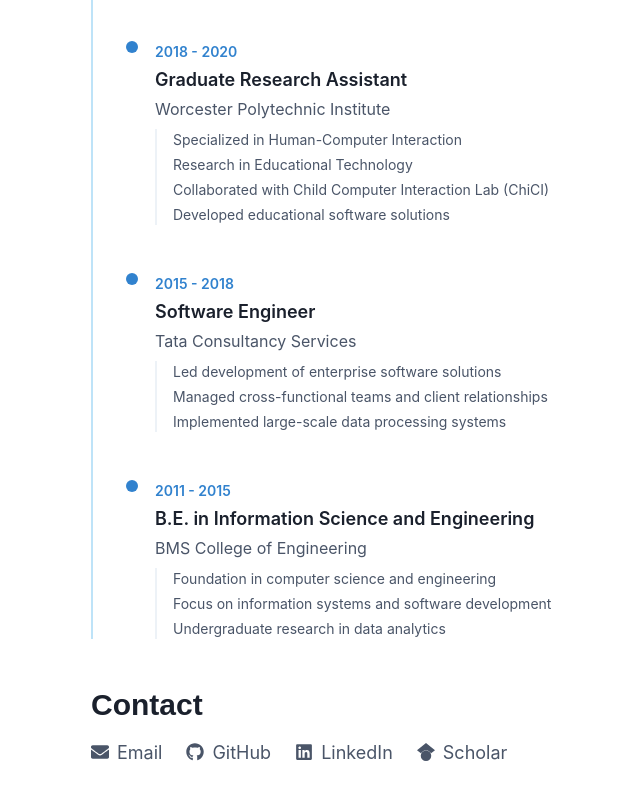
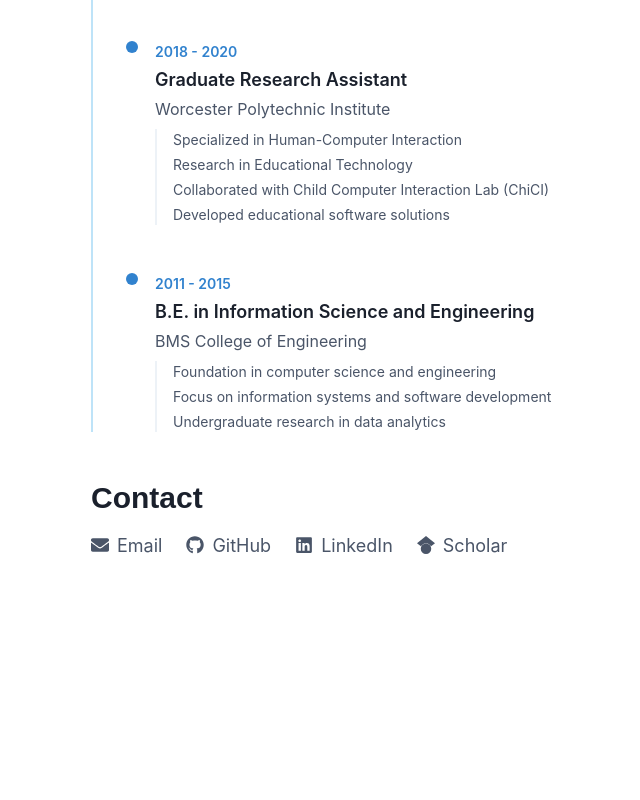
Before and after one commit to ash13/ash13.github.io, a React (Create React App) app: page / in a window 1280 px wide. Shown: the part 1217-2017 px from the top of the page, without its empty margins (73-713 px from the left). After the commit the page ends 1824 px from the top, so only its background shows below. Built offline with nearby package versions, Linux system fonts and the light colour scheme.

Commit message:
Fix: Removed incorrect employment entry from timeline

```diff
--- a/src/components/Home.js
+++ b/src/components/Home.js
@@ -178,17 +178,6 @@
             />
 
             <TimelineItem
-              year="2015 - 2018"
-              title="Software Engineer"
-              subtitle="Tata Consultancy Services"
-              details={[
-                'Led development of enterprise software solutions',
-                'Managed cross-functional teams and client relationships',
-                'Implemented large-scale data processing systems'
-              ]}
-            />
-
-            <TimelineItem
               year="2011 - 2015"
               title="B.E. in Information Science and Engineering"
               subtitle="BMS College of Engineering"
```
